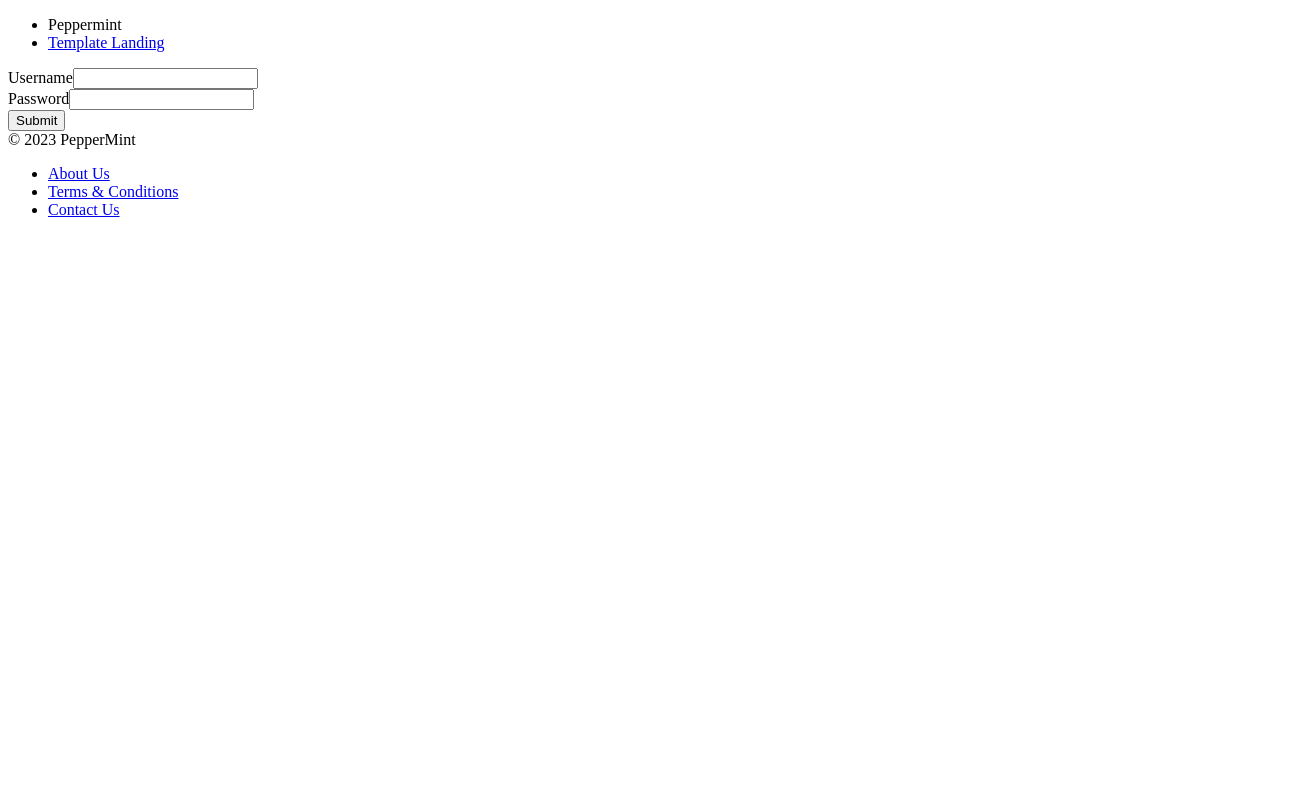
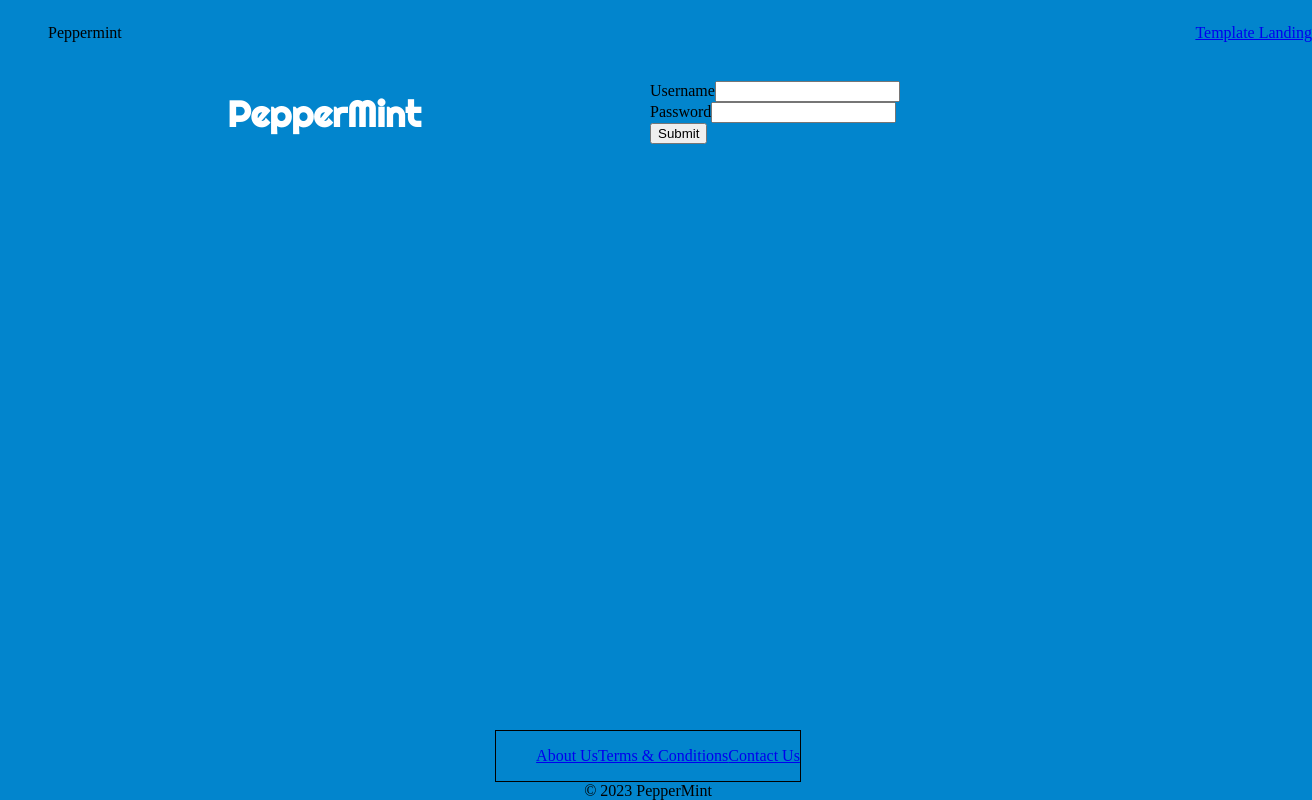
Before and after one commit to oslabs-beta/PepperMint, a React app: page / in a window 1280 px wide. Shown: the whole page, 1312 px wide, since content can reach past the window. Built offline with nearby package versions, Linux system fonts and the light colour scheme; a web font is replaced by a local one.

Commit message:
Added Styles

```diff
--- a/index.html
+++ b/index.html
@@ -1,15 +1,20 @@
 <!DOCTYPE html>
 <html lang="en">
+
 <head>
   <meta charset="UTF-8">
   <meta http-equiv="Content-Security-Policy" content="script-src 'self'" />
+  <link rel="stylesheet" href="styles.css">
+
   <!-- <meta name="viewport" content="width=device-width, initial-scale=1.0">
   <meta http-equiv="X-UA-Compatible" content="ie=edge"> -->
   <!-- <script defer href="/build.js"></script> -->
   <title>PepperMint</title>
 </head>
+
 <body>
   <div id="root"></div>
   <script src="./build/js/app.js"></script>
 </body>
+
 </html>
--- a/src/components/CreateTemplate.js
+++ b/src/components/CreateTemplate.js
@@ -1,19 +1,17 @@
 import React, { useState } from 'react';
 import { useNavigate, Link } from 'react-router-dom';
 
-const CreateTemplate = () => {
-
-
+const CreateTemplate = (props) => {
 
     return (
         <>
-
             <h1>Create Template</h1>
-            <div>
-            <Link to="/templatehome"><button>Save Your Template!</button></Link>
-            </div>
+            <form>
+                <input type="text" placeholder="Name" />
+                <input type="text" placeholder="Insert template" />
+                <Link to="/templatehome"><button type='submit'>Save Your Template!</button></Link>
+            </form>
         </>
-
 
     )
 }
--- a/src/components/Login.js
+++ b/src/components/Login.js
@@ -28,8 +28,11 @@ const Login = () => {
   }
 
   return (
-    <>
+    <div class="outer-box">
 
+      <div className = 'title'><h1 id = "title">PepperMint</h1></div>
+
+      <div className="centered-box">
         <div>
           <label>
             Username
@@ -47,8 +50,10 @@ const Login = () => {
         <div>
           <button onClick={handleClick}> Submit </button>
         </div>
+      </div>
 
-    </>
+
+    </div>
   )
 }
 
--- a/src/components/SharedLayout/Footer.js
+++ b/src/components/SharedLayout/Footer.js
@@ -5,15 +5,18 @@ function Footer() {
     return (
         <footer>
             <div>
+                <nav class="footer-nav centered">
+                    <ul className="horizontal-links">
+                        <li><Link to="/about">About Us</Link></li>
+                        <li><Link to="/terms">Terms & Conditions</Link></li>
+                        <li><Link to="/contact">Contact Us</Link></li>
+                    </ul>
+                </nav>
+                <div className="date centered">
                 &copy; {new Date().getFullYear()} PepperMint
+                </div>
             </div>
-            <nav>
-                <ul>
-                    <li><Link to="/about">About Us</Link></li>
-                    <li><Link to="/terms">Terms & Conditions</Link></li>
-                    <li><Link to="/contact">Contact Us</Link></li>
-                </ul>
-            </nav>
+
         </footer>
     );
 }
--- a/src/components/SharedLayout/NavBar.js
+++ b/src/components/SharedLayout/NavBar.js
@@ -5,7 +5,7 @@ function Navbar() {
     return (
         <header>
             <nav>
-                <ul>
+                <ul className="horizontal-links">
                     <li>Peppermint</li>
                     <li><Link to="/templatelanding">Template Landing</Link></li>
                 </ul>
--- a/src/components/TemplateHome.js
+++ b/src/components/TemplateHome.js
@@ -6,6 +6,7 @@ const TemplateHome = () => {
 
 
     return (
+        //reference setCurrentTemplate state, and render
         <>
         <h1>Template Home</h1>
         <div>
--- /dev/null
+++ b/styles.css
@@ -0,0 +1,57 @@
+@import url('https://fonts.googleapis.com/css2?family=Cabin:ital,wght@0,400;0,500;0,600;0,700;1,400;1,500;1,600;1,700&family=Inknut+Antiqua:wght@300&family=Oswald:wght@200;300;400;500;600;700&family=Righteous&display=swap');
+
+#title {
+    font-family: 'Righteous';
+    font-size: 36px;
+    text-align: center;
+    margin-bottom: 20px;
+    color: white;
+}
+
+.outer-box{
+    display: flex;
+    justify-content: center;
+    align-items: center;
+
+}
+ .title, .centered-box{
+    flex: 1; /* Grow and take up equal vertical space */
+    padding: 10px;
+}
+
+.horizontal-links{
+    display: flex;
+    flex-flow: row;
+    justify-content: space-between;
+    width: 100%;
+}
+.horizontal-links > li{
+    list-style: none
+}
+
+
+body {
+    background-color: #0285cd;
+    display: flex;
+    flex-direction: column; /* Stack the child elements vertically */
+}
+
+.footer-nav{
+    border: solid 1px black;
+
+}
+
+.centered{
+    display: flex;
+    justify-content: center;
+}
+footer{
+    position: absolute;
+    bottom: 0;
+    width: 100%;
+    display: flex;
+    flex: column;
+    justify-content: center;
+    align-items: center;
+
+}
```
Also changed, not shown: src/components/App.js (+17 -6 lines). Lines whose indentation alone changed are shown as unchanged.
